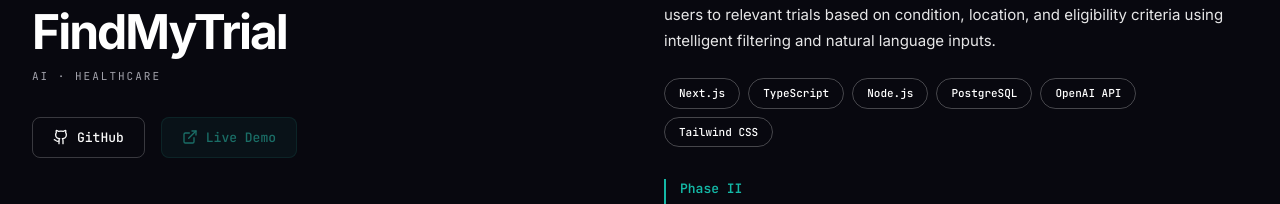
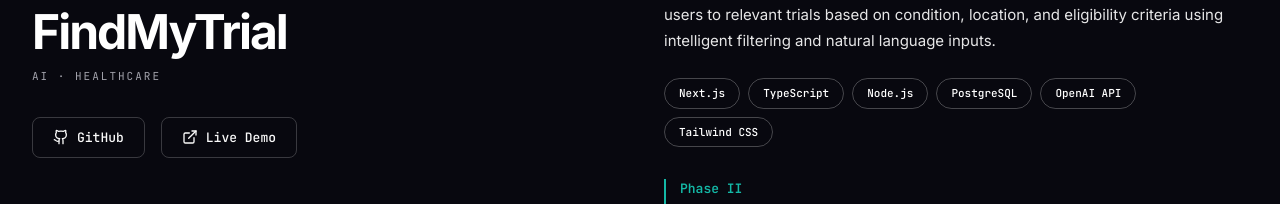
Before and after one commit to nilakshi09/Portfolio, a Next.js app: page / in a window 1280 px wide. Shown: the part 2383-2587 px from the top of the page. Built offline with nearby package versions, Linux system fonts and the light colour scheme.

Commit message:
Updated project

```diff
--- a/app/globals.css
+++ b/app/globals.css
@@ -542,16 +542,16 @@
   border-color: rgba(255, 255, 255, 0.4);
 }
 
-/* Live Demo Button: Teal Filled */
+/* Live Demo Button: Outlined (Same as GitHub) */
 .cp-link-btn--demo {
-  background: #2DD4BF;
-  border: 1px solid #2DD4BF;
-  color: #000;
+  background: transparent;
+  border: 1px solid rgba(255, 255, 255, 0.2);
+  color: #FAFAFA;
 }
 
 .cp-link-btn--demo:hover:not(.cp-link-btn--disabled) {
-  background: #14B8A6;
-  border-color: #14B8A6;
+  background: rgba(255, 255, 255, 0.05);
+  border-color: rgba(255, 255, 255, 0.4);
 }
 
 /* Disabled Demo Button */
@@ -559,9 +559,9 @@
   opacity: 0.5;
   cursor: not-allowed;
   pointer-events: none;
-  background: rgba(45, 212, 191, 0.1);
-  border-color: rgba(45, 212, 191, 0.2);
-  color: #2DD4BF;
+  background: transparent;
+  border-color: rgba(255, 255, 255, 0.1);
+  color: rgba(255, 255, 255, 0.5);
 }
 
 .cp-link-icon {
--- a/app/layout.tsx
+++ b/app/layout.tsx
@@ -37,6 +37,18 @@ export default function RootLayout({
 }) {
   return (
     <html lang="en" className="dark">
+      <head>
+        <script
+          dangerouslySetInnerHTML={{
+            __html: `
+              if (window.location.hash) {
+                window.history.replaceState(null, '', window.location.pathname);
+              }
+              window.history.scrollRestoration = 'manual';
+            `,
+          }}
+        />
+      </head>
       <body
         className={`${inter.variable} ${jetbrainsMono.variable} font-sans antialiased`}
       >
--- a/app/page.tsx
+++ b/app/page.tsx
@@ -1,5 +1,6 @@
 import { BackgroundEffects } from '@/components/BackgroundEffects';
 import { ScrollProgress } from '@/components/ScrollProgress';
+import { ScrollReset } from '@/components/ScrollReset';
 import { Navbar } from '@/components/Navbar';
 import { Hero } from '@/components/Hero';
 import { About } from '@/components/About';
@@ -12,6 +13,7 @@ import { Footer } from '@/components/Footer';
 export default function Home() {
   return (
     <main className="relative">
+      <ScrollReset />
       <BackgroundEffects />
       <ScrollProgress />
       <Navbar />
--- a/components/Hero.tsx
+++ b/components/Hero.tsx
@@ -6,7 +6,7 @@ import { socialLinks } from '@/lib/constants';
 
 export function Hero() {
   return (
-    <section className="relative min-h-screen px-6 lg:px-8 overflow-hidden">
+    <section id="hero" className="relative min-h-screen px-6 lg:px-8 overflow-hidden">
       <div className="relative max-w-7xl mx-auto w-full min-h-screen">
 
         {/* Left Side — Label + Name */}
--- a/components/Projects.tsx
+++ b/components/Projects.tsx
@@ -25,8 +25,14 @@ export function Projects() {
     setTimeout(() => setExitIndex(null), 500);
   }
 
+  const isMounted = useRef(false);
+
   // Scroll active tab into view on mobile
   useEffect(() => {
+    if (!isMounted.current) {
+      isMounted.current = true;
+      return;
+    }
     if (!tabsRef.current) return;
     const activeTab = tabsRef.current.children[activeIndex] as HTMLElement;
     if (activeTab) {
--- /dev/null
+++ b/components/ScrollReset.tsx
@@ -0,0 +1,24 @@
+'use client';
+
+import { useEffect } from 'react';
+
+/**
+ * Forces the page to start at the top on initial load and refresh.
+ * - Disables browser scroll restoration (prevents restoring previous scroll position)
+ * - Clears any URL hash that could trigger anchor scrolling
+ * - Scrolls to (0, 0) immediately on mount
+ */
+if (typeof window !== 'undefined') {
+  window.history.scrollRestoration = 'manual';
+  window.history.replaceState(null, '', window.location.pathname);
+  window.scrollTo({ top: 0, left: 0, behavior: 'instant' });
+}
+
+export function ScrollReset() {
+  useEffect(() => {
+    window.history.replaceState(null, '', window.location.pathname);
+    setTimeout(() => window.scrollTo({ top: 0, left: 0, behavior: 'instant' }), 0);
+  }, []);
+
+  return null;
+}
--- a/lib/constants.ts
+++ b/lib/constants.ts
@@ -95,7 +95,7 @@ export const projects = [
       'Tailwind CSS',
     ],
     github: 'https://github.com/nilakshi09',
-    live: null,
+    live: 'https://find-my-trial-teal.vercel.app/',
     mockUI: ['Phase II', 'Oncology', 'Recruiting'],
   },
   {
@@ -115,7 +115,7 @@ export const projects = [
       'Framer Motion',
     ],
     github: 'https://github.com/nilakshi09',
-    live: null,
+    live: 'https://spotbot-sigma.vercel.app/',
     mockUI: ['Fake Followers 34%', 'Engagement Drop ↓'],
   },
   {
@@ -128,7 +128,7 @@ export const projects = [
       'Automated subscription cost-splitting platform for friend groups. Tracks shared plans, calculates each person\'s share, and streamlines payment coordination without manual back-and-forth.',
     stack: ['Next.js', 'TypeScript', 'Node.js', 'PostgreSQL', 'Tailwind CSS'],
     github: 'https://github.com/nilakshi09',
-    live: null,
+    live: 'https://sub-split-one.vercel.app/',
   },
   {
     id: 4,
@@ -147,7 +147,7 @@ export const projects = [
       'Sensor APIs',
     ],
     github: 'https://github.com/nilakshi09',
-    live: null,
+    live: 'https://production-pramaan.vercel.app/',
     mockUI: ['pH 7.2 ✓', 'TDS 480ppm ⚠'],
   },
   {
```
